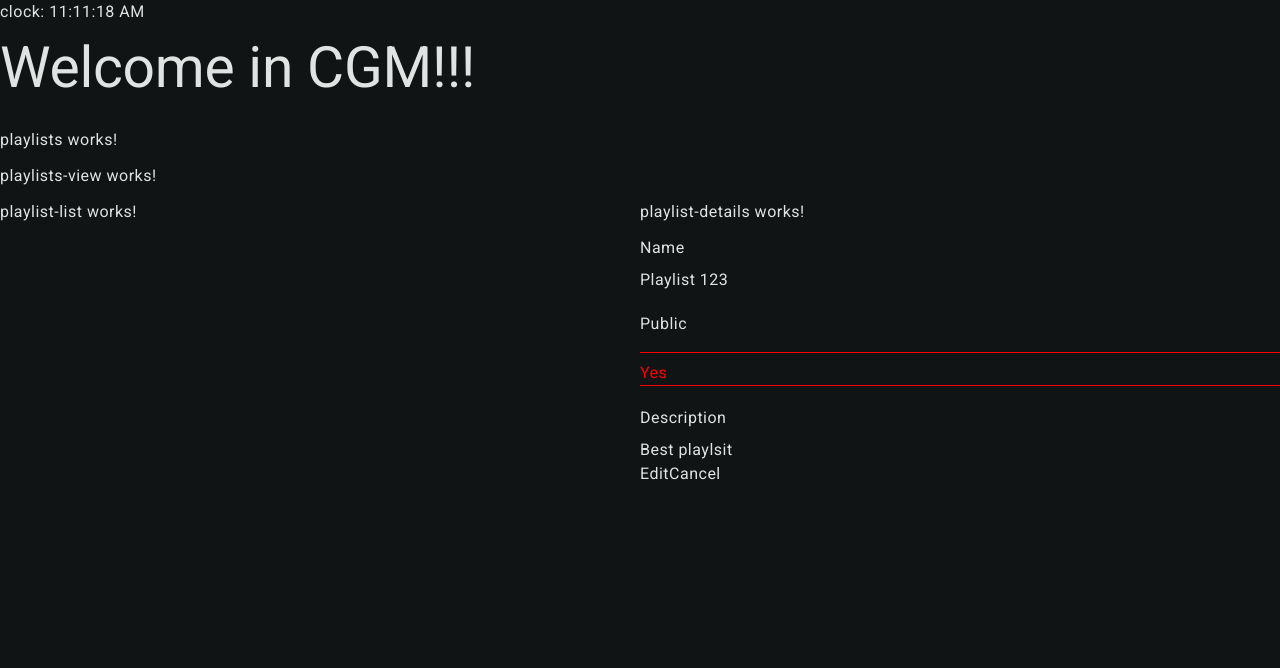
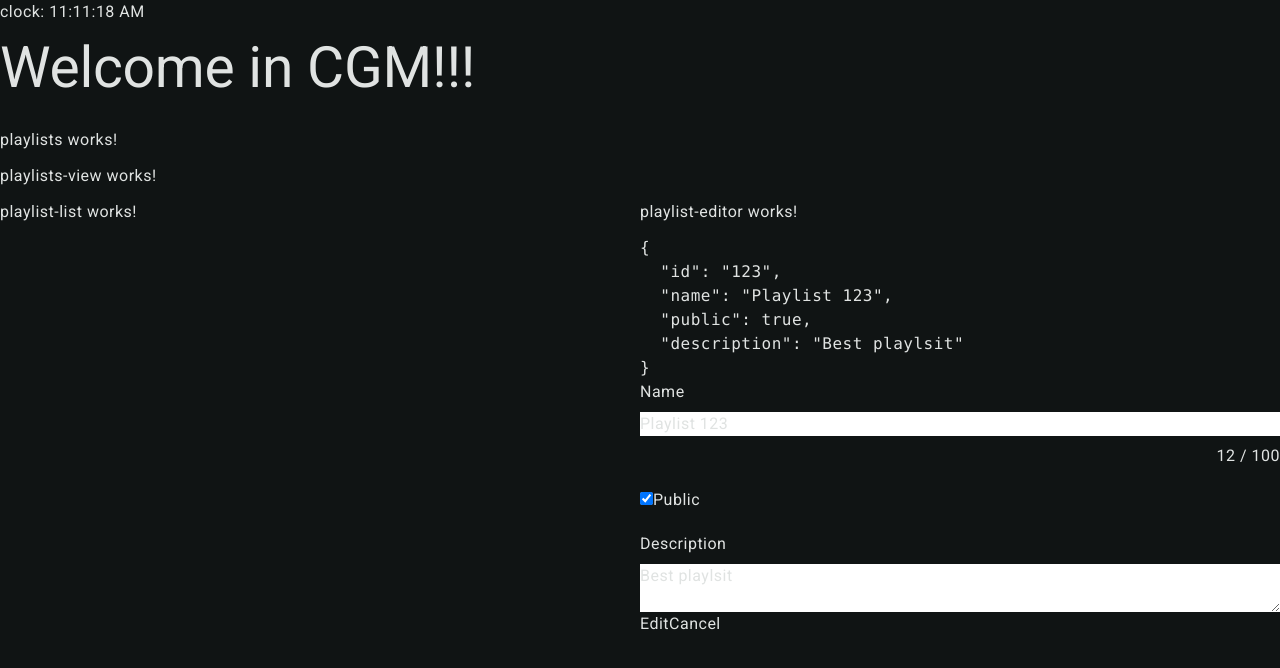
Before and after one commit to ev45ive/bottega-cgm-angular, an Angular app: page /playlists in a window 1280 px wide. Both pictures are taken after a click on the button "Edit". Shown: the top 668 px of the page. Built offline with nearby package versions, Linux system fonts and the light colour scheme.

Commit message:
Switching modes

```diff
--- a/src/app/playlists/containers/playlists-view/playlists-view.component.html
+++ b/src/app/playlists/containers/playlists-view/playlists-view.component.html
@@ -7,10 +7,10 @@
   </div>
 
   <div>
-    <app-playlist-details [hidden]="false" />
-    <app-playlist-editor  [hidden]="true"/>
+    <app-playlist-details [hidden]="mode !== 'details'" />
+    <app-playlist-editor  [hidden]="mode !== 'editor'"/>
 
-    <button>Edit</button>
-    <button>Cancel</button>
+    <button (click)="showEditor()">Edit</button>
+    <button (click)="showDetails()">Cancel</button>
   </div>
 </div>
--- a/src/app/playlists/containers/playlists-view/playlists-view.component.ts
+++ b/src/app/playlists/containers/playlists-view/playlists-view.component.ts
@@ -6,10 +6,13 @@ import { Component } from '@angular/core';
   styleUrl: './playlists-view.component.scss',
 })
 export class PlaylistsViewComponent {
-
   mode: 'details' | 'editor' = 'details';
 
-  showDetails(){}
-  showEditor(){}
+  showDetails() {
+    this.mode = 'details';
+  }
 
+  showEditor() {
+    this.mode = 'editor';
+  }
 }
```
